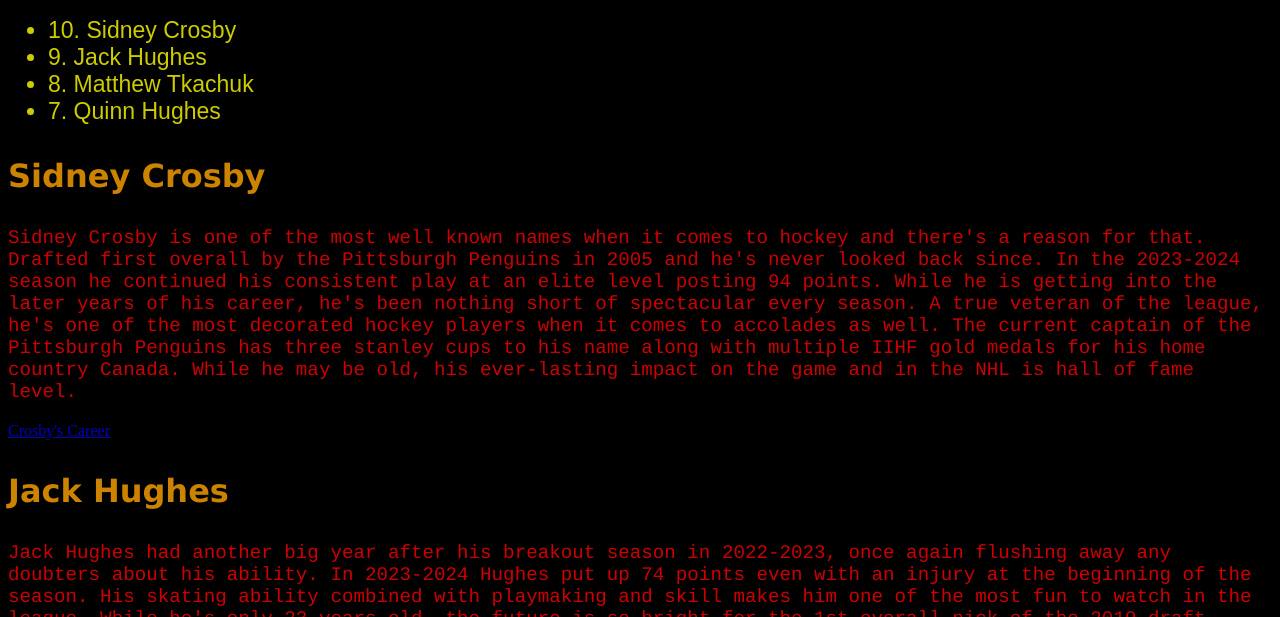
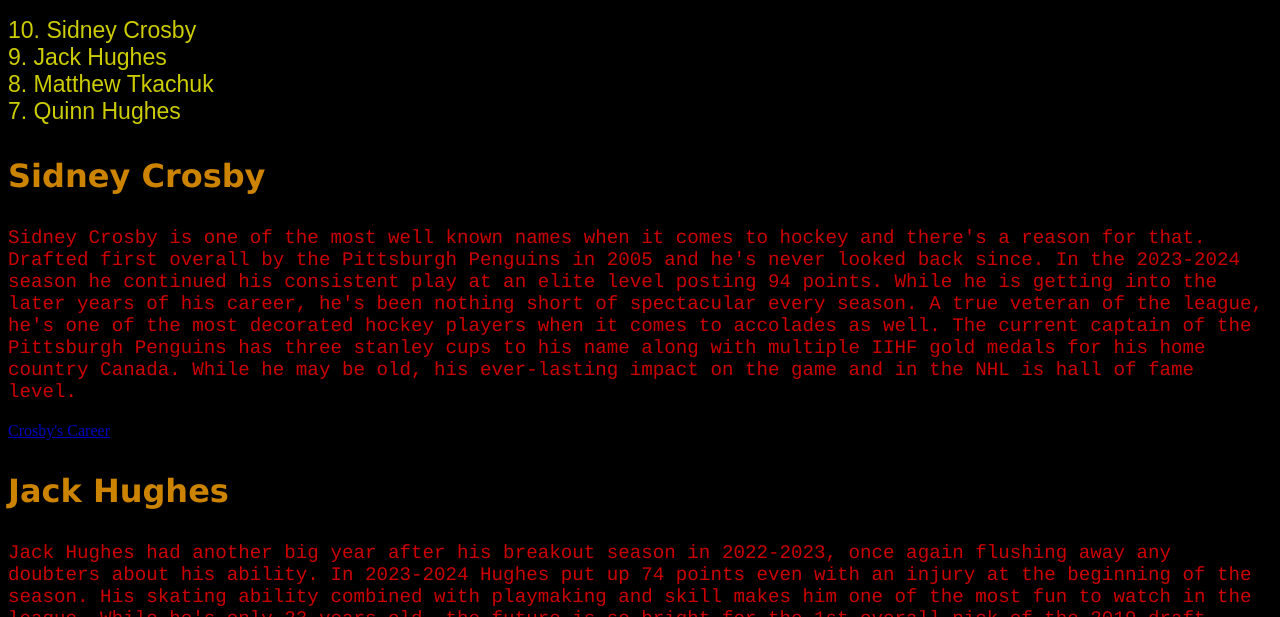
Before and after one commit to hoffy48/hoffy48.github.io, a plain HTML site: page index.html in a window 1280 px wide. Shown: the part 715-1332 px from the top of the page. Drawn offline with Linux system fonts and the light colour scheme.

Commit message:
Update index.html

```diff
--- a/index.html
+++ b/index.html
@@ -51,7 +51,7 @@ ul {
   font-family: Arial, Helvetica, sans-serif;
   font-size: 120%;
 }
-ul.no-bullets {
+ul {
   list-style-type: none; /* Remove bullets */
   padding: 0; /* Remove padding */
   margin: 0; /* Remove margins */
```
